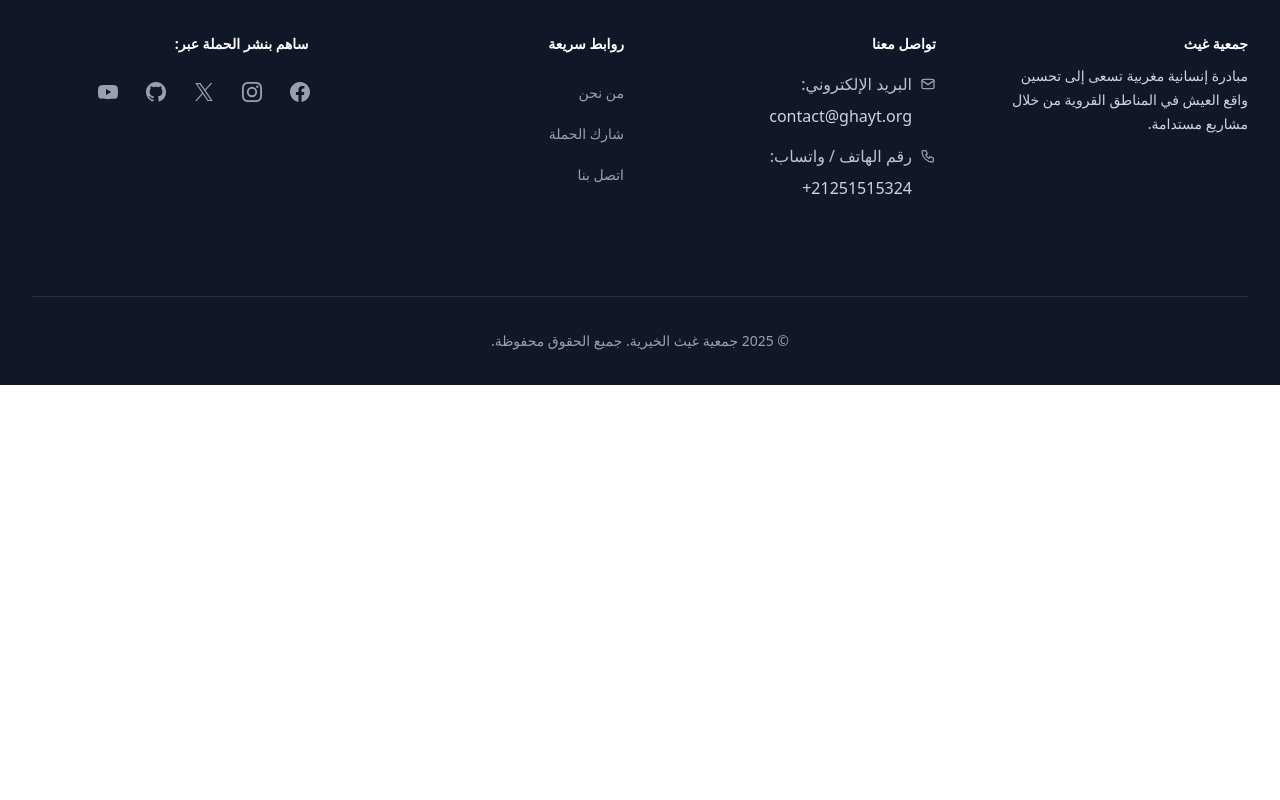
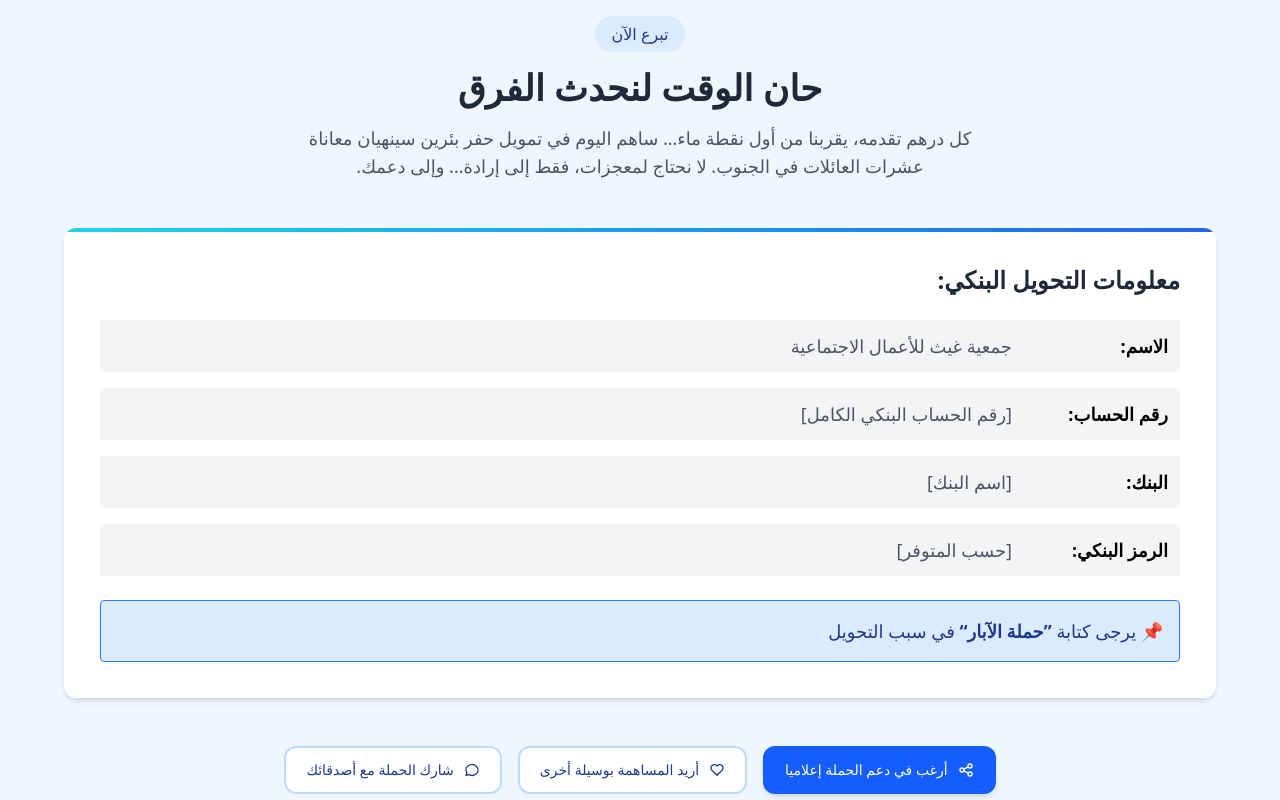
Before and after one commit to omarhoumz/athar.ghaytcharity.com, a React (Vite) app: page / in a window 1280 px wide. Shown: the part 3780-4580 px from the top of the page. Before the commit the page ends 4165 px from the top, so only its background shows below. Built offline with nearby package versions, Linux system fonts and the light colour scheme; a web font is replaced by a local one.

Commit message:
feature: add donate

```diff
--- a/src/feature/home/index.jsx
+++ b/src/feature/home/index.jsx
@@ -1,4 +1,5 @@
 import { LayoutDefault } from '../../components/layout/layout-default'
+import { Donate } from './sections/donate'
 import { Hero } from './sections/hero'
 import { Project } from './sections/project'
 import { StatusQuo } from './sections/status-quo'
@@ -14,6 +15,8 @@ export function Home() {
       <Project />
 
       <VideoShowcasing />
+
+      <Donate />
     </LayoutDefault>
   )
 }
--- /dev/null
+++ b/src/feature/home/sections/donate.jsx
@@ -0,0 +1,90 @@
+import { IconHeart, IconMessageCircle, IconShare } from '@tabler/icons-react'
+import { cn } from '../../../utils/cn'
+
+export function Donate() {
+  return (
+    <section className='bg-[#EFF6FF] px-6 py-20 md:px-10 md:py-28'>
+      <div className='mx-auto max-w-6xl space-y-12'>
+        <div className='flex flex-col items-center gap-4'>
+          <div className='rounded-full bg-blue-100 px-4 py-1.5 text-blue-900'>
+            تبرع الآن
+          </div>
+          <h3 className='text-4xl font-bold text-gray-800'>
+            حان الوقت لنحدث الفرق
+          </h3>
+          <p className='max-w-2xl text-center text-lg text-pretty text-gray-600'>
+            كل درهم تقدمه، يقربنا من أول نقطة ماء… ساهم اليوم في تمويل حفر بئرين
+            سينهيان معاناة عشرات العائلات في الجنوب. لا نحتاج لمعجزات، فقط إلى
+            إرادة... وإلى دعمك.
+          </p>
+        </div>
+
+        <div className='relative isolate flex w-full flex-col gap-6 overflow-clip rounded-xl bg-white p-9 shadow-md'>
+          <div className='absolute start-0 top-0 h-1 w-full bg-gradient-to-r from-[#22D3EE] to-[#2563EB]'></div>
+          <h4 className='text-2xl font-bold text-gray-800'>
+            معلومات التحويل البنكي:
+          </h4>
+
+          <div className='space-y-4'>
+            {[
+              { value: 'جمعية غيث للأعمال الاجتماعية', label: 'الاسم:' },
+              { value: '[رقم الحساب البنكي الكامل]', label: 'رقم الحساب:' },
+              { value: '[اسم البنك]', label: 'البنك:' },
+              { value: '[حسب المتوفر]', label: 'الرمز البنكي:' },
+            ].map(({ label, value }, index) => {
+              return (
+                <div
+                  key={index}
+                  className='flex gap-3 rounded bg-gray-100 p-3 text-lg'
+                >
+                  <div className='min-w-36 font-bold'>{label}</div>
+                  <div className='flex-1 text-gray-600'>{value}</div>
+                </div>
+              )
+            })}
+          </div>
+
+          <div className='rounded border border-blue-500 bg-blue-100 p-4 text-lg text-blue-900'>
+            📌 يرجى كتابة <span className='font-bold'>”حملة الآبار“</span> في
+            سبب التحويل
+          </div>
+        </div>
+
+        <div className='flex items-center justify-center gap-4'>
+          <Button icon={<IconShare />}>أرغب في دعم الحملة إعلاميا</Button>
+          <Button icon={<IconHeart />} outlined>
+            أريد المساهمة بوسيلة أخرى
+          </Button>
+          <Button icon={<IconMessageCircle />} outlined>
+            شارك الحملة مع أصدقائك
+          </Button>
+        </div>
+      </div>
+    </section>
+  )
+}
+
+function Button({
+  children,
+  icon,
+  outlined = false,
+  type = 'button',
+  onClick,
+}) {
+  return (
+    <button
+      className={cn(
+        'rounded-xl border-2 px-5 py-3 text-sm font-medium transition-colors duration-75 not-disabled:cursor-pointer',
+        outlined
+          ? 'border-blue-200 bg-white text-blue-900 hover:bg-blue-50'
+          : 'border-blue-600 bg-blue-600 text-white shadow-md hover:border-blue-800 hover:bg-blue-800',
+        { 'flex items-center gap-2.5 [&>svg]:size-4': !!icon },
+      )}
+      type={type}
+      onClick={onClick}
+    >
+      {icon}
+      {children}
+    </button>
+  )
+}
```
